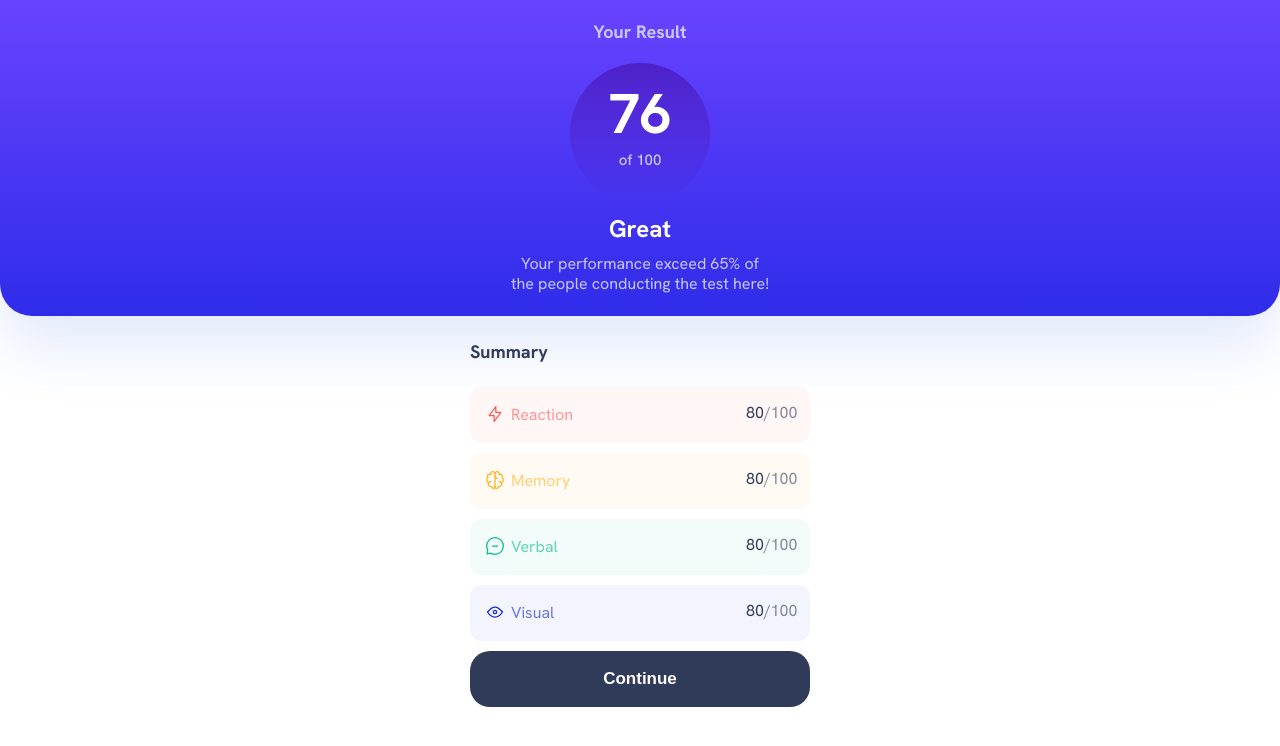
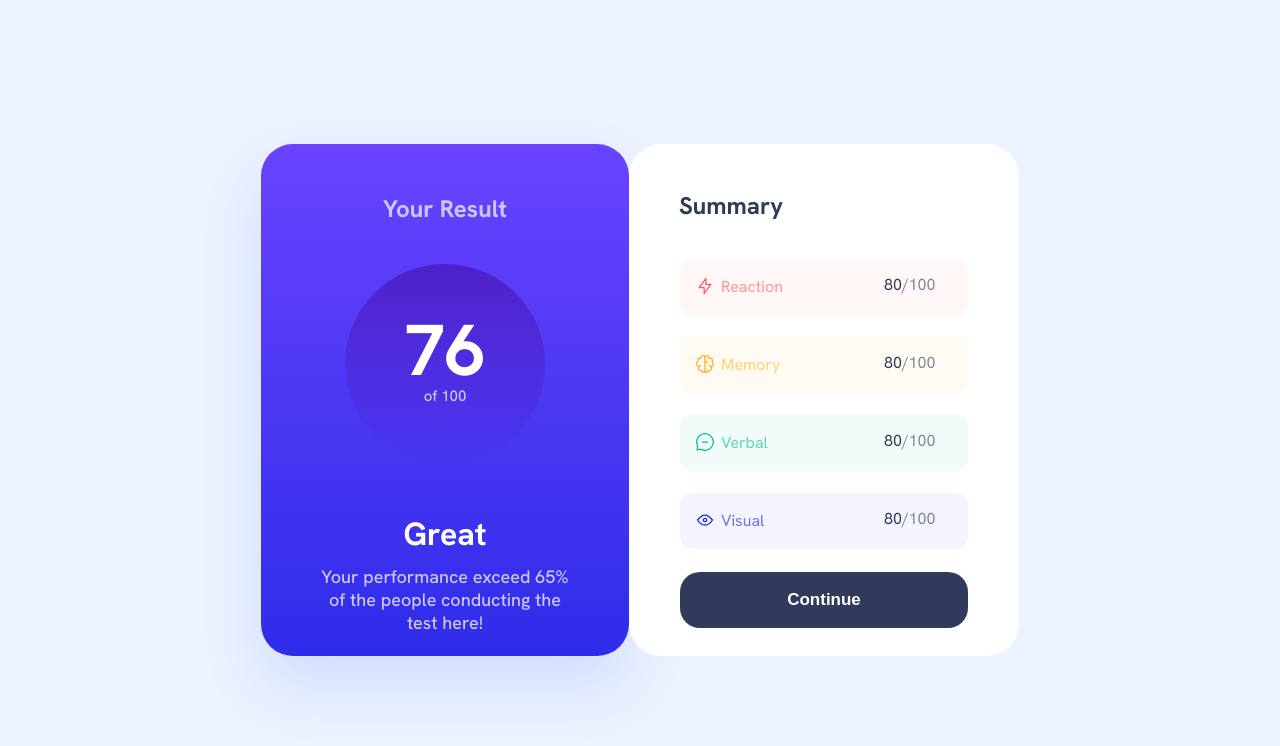
Before and after one commit to aniabaishvili/results-summary-component, a React (Create React App) app: page / in a window 1280 px wide. Shown: the top 746 px of the page. Built offline with nearby package versions, Linux system fonts and the light colour scheme.

Commit message:
add desktop version

```diff
--- a/src/App.css
+++ b/src/App.css
@@ -3,3 +3,9 @@ body{
     padding: 0;
     height: 100vh;
 }
+
+@media screen and (min-width:568px){
+    body{
+        background: #ECF2FF;
+    }
+}
--- a/src/components/Header/Header.css
+++ b/src/components/Header/Header.css
@@ -1,5 +1,5 @@
 .header{
-    width:100%;
+    /* width:100%;  */
     /* height:356px;  */
     background: linear-gradient(180deg, #7755FF 0%, #6943FF 0.01%, #2F2CE9 100%);
     box-shadow: 0px 30px 60px 0px #3D6CEC26;
@@ -67,3 +67,49 @@ h2{
     margin:10px auto auto auto;
     padding-bottom: 20px;
 }
+
+
+
+
+@media screen and (min-width:568px){
+    .header{
+        width:368px;
+        height:512px;
+        border-radius: 32px;
+        justify-content: center;
+        align-items: center;
+        display: flex;
+        flex-direction: column;
+        row-gap: 40px;
+
+    }
+
+    .number-div{
+        margin: 0;
+        width:200px;
+        height:200px;
+    }
+
+    h3{
+        font-size: 24px;
+        line-height: 31px;
+        font-weight: 700;
+    }
+    h1{
+        font-size: 72px;
+        line-height: 72px;
+        font-weight: 800;
+        padding-top: 50px;
+    }
+    h2{
+        font-size: 32px;
+        line-height: 41px;
+        font-weight: 700;
+    }
+
+    .text-p{
+        font-size: 18px;
+        line-height: 23px;
+        font-weight: 500;
+    }
+}
--- a/src/components/Main/Main.css
+++ b/src/components/Main/Main.css
@@ -5,7 +5,6 @@ h4{
     color: #303B59;
 }
 .flex div{
-
     height: 56px;
     border-radius: 12px;
 }
@@ -113,3 +112,52 @@ span{
 .numbers-div{
     width:64px;
 }
+
+@media screen and (min-width:568px){
+    .main{
+        background-color: #FFF;
+        width:390px;
+        height:512px;
+        margin: 0;
+        border-radius: 32px;
+        justify-content: center;
+        align-items: center;
+        display: flex;
+        flex-direction: column;
+
+    }
+    .flex div, button{
+        width:288px;
+        height:56px;
+
+    }
+
+    button{
+        margin: 8px auto 10px auto;
+    }
+
+    .numbers-div{
+        width:60px;
+        transform: translateX(30px);
+    }
+
+    h4{
+        font-size: 24px;
+        font-weight: 700;
+        width:290px;
+        padding-bottom: 10px;
+    }
+
+    .flex{
+        margin-bottom: 15px;
+        row-gap: 22px;
+    }
+
+    .numbers{
+        width:80px;
+        transform: translateX(30px);
+
+    }
+
+
+}
--- a/src/index.css
+++ b/src/index.css
@@ -9,3 +9,16 @@ body {
 
 
 }
+
+@media screen and (min-width:568px){
+     .container{
+          display: flex;
+     }
+
+     body{
+          display: flex;
+          margin: auto;
+          justify-content: center;
+          align-items: center;
+     }
+}
```
